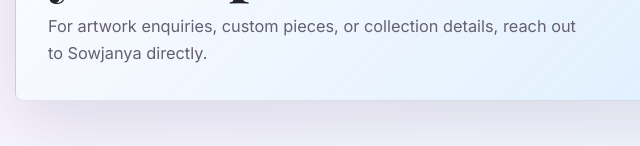
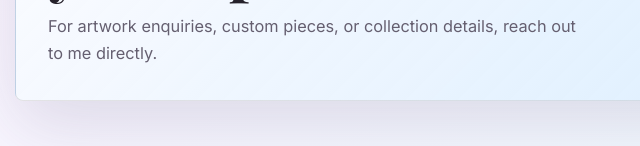
Before and after one commit to jami-manasa/art_album, a plain HTML site: page index.html in a window 1280 px wide. Shown: the part 2291-2437 px from the top of the page, 45-685 px from the left. Drawn offline with nearby package versions, Linux system fonts and the light colour scheme.

Commit message:
Update contact paragraph to use first-person

```diff
--- a/index.html
+++ b/index.html
@@ -70,7 +70,7 @@
         <div class="contact-copy">
           <p class="eyebrow">Connect</p>
           <h2 id="contact-title">Bring a piece into your space</h2>
-          <p>For artwork enquiries, custom pieces, or collection details, reach out to Sowjanya directly.</p>
+          <p>For artwork enquiries, custom pieces, or collection details, reach out to me directly.</p>
         </div>
         <div class="contact-links" aria-label="Sowjanya Silla contact details">
           <a class="contact-link" href="tel:+10000000000">
```
